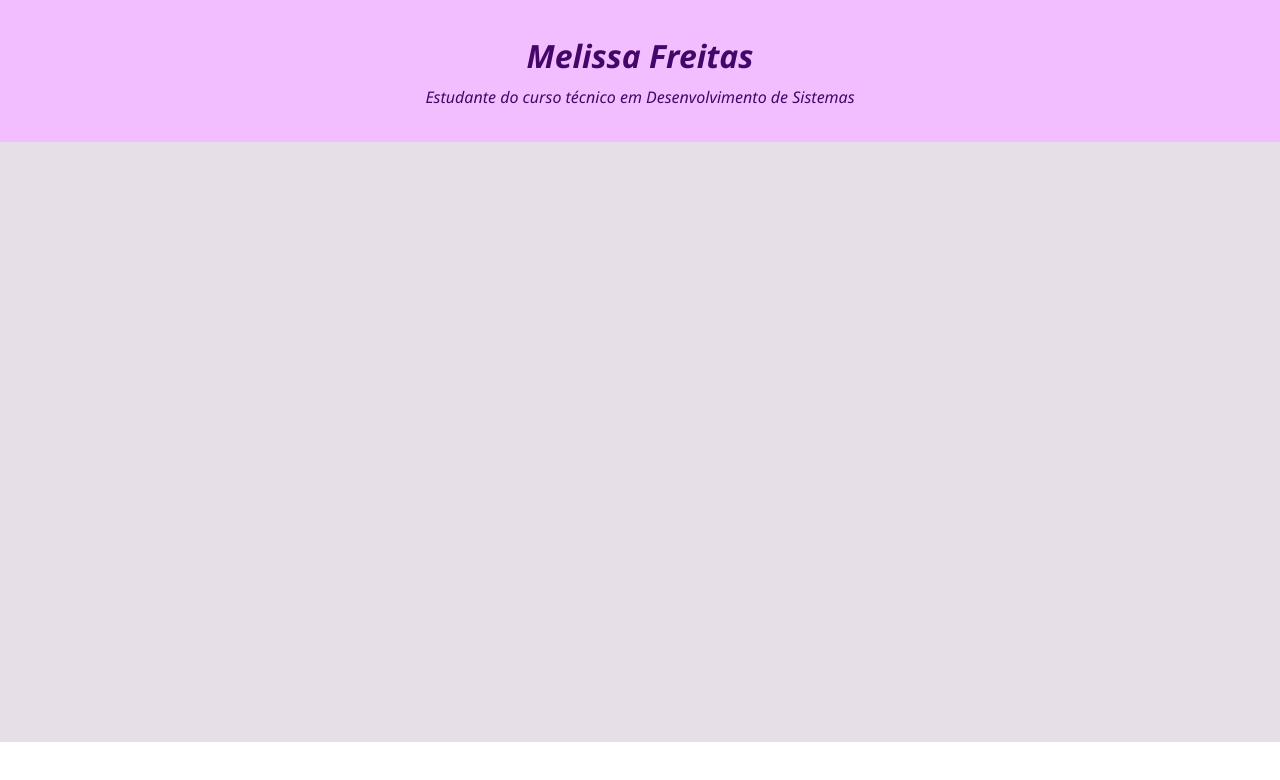
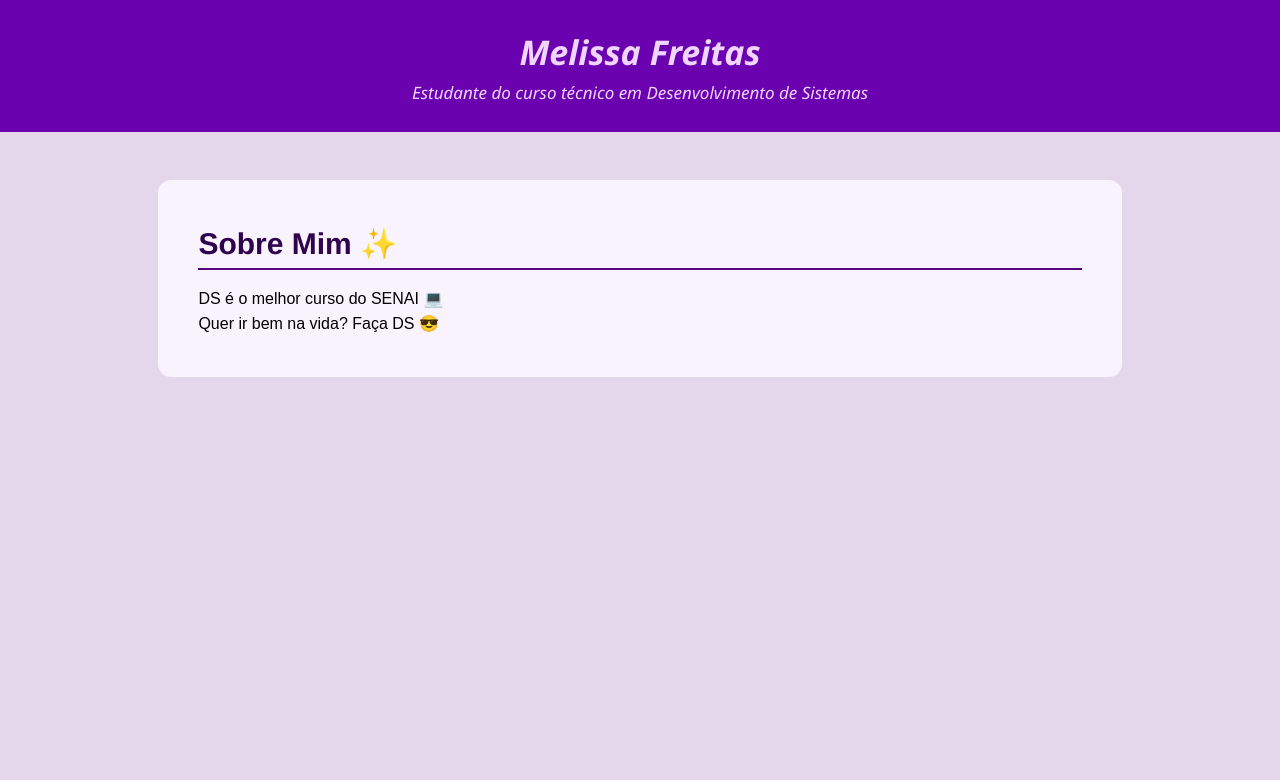
Before and after one commit to Melfreitass/meu-primeiro-site, a plain HTML site: page index.html in a window 1280 px wide. Drawn offline with Linux system fonts and the light colour scheme.

Commit message:
feat: finaliza a sessão sobre mim no arquivo index.css

```diff
--- a/assets/styles/index.css
+++ b/assets/styles/index.css
@@ -2,22 +2,51 @@
 * {
     margin: 0px;
     padding: 0px;
+    box-sizing: border-box;
 }
 
-h1, p {
-    text-align: center;
-    margin: 9px;
+body {
+    font-family: Arial, Helvetica, sans-serif;
+    display: flex;
+    flex-direction: column;
+    min-height: 100vh;
+    line-height: 1.6;
 }
 
+
 header {
-    background-color: rgb(242, 190, 255);
-    color: rgb(68, 6, 104);
+    background-color: rgb(106, 2, 175);
+    color: rgb(239, 213, 255);
     padding: 25px;
      font-family:'Segoe UI', Tahoma, Geneva, Verdana, sans-serif;
     font-style: oblique;
+    text-align: center;
+    font-size: 17px;
 }
 
 main {
-    height: 600px;
-    background-color: rgb(230, 223, 231);
+    background-color: rgb(228, 214, 235);
+    flex: 1;
+    padding: 48px 38px;
 }
+
+#sobre-mim {
+    display: block;
+    background-color: rgb(248, 243, 252);
+    width: 80%;
+    margin: 0 auto;
+    padding: 40px;
+    border-radius: 13px;
+}
+
+#titulo-sobre-mim {
+    font-family: 'Franklin Gothic Medium', 'Arial Narrow', Arial, sans-serif;
+    font-size: 30px;
+    margin-bottom: 16px;
+    border-bottom: 2px solid rgb(87, 3, 126);
+    color: rgb(47, 3, 77);
+}
+
+#texto-sobre-mim {
+    font-size: 24px;
+}
--- a/index.html
+++ b/index.html
@@ -13,7 +13,11 @@
     </header>
 
     <main>
-
+        <section id = "sobre-mim">
+            <h3 id = "titulo-sobre-mim">Sobre Mim ✨</h3>
+            <p class="texto-sobre-mim">DS é o melhor curso do SENAI 💻</p>
+            <p class="texto-sobre-mim" > Quer ir bem na vida? Faça DS 😎 </p>
+        </section>
     </main>
 </body>
 </html>
```
Also changed, not shown: 1 other file.
